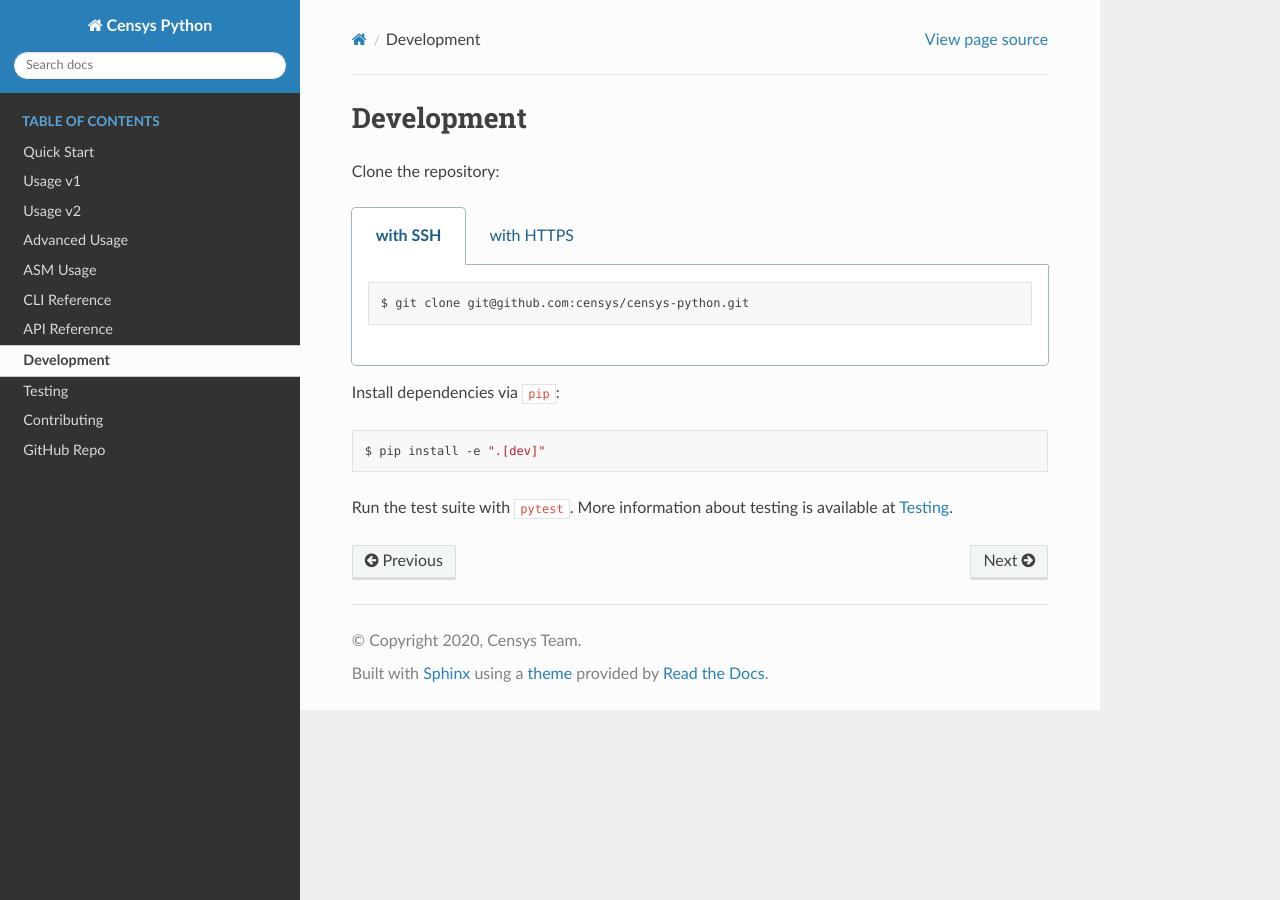
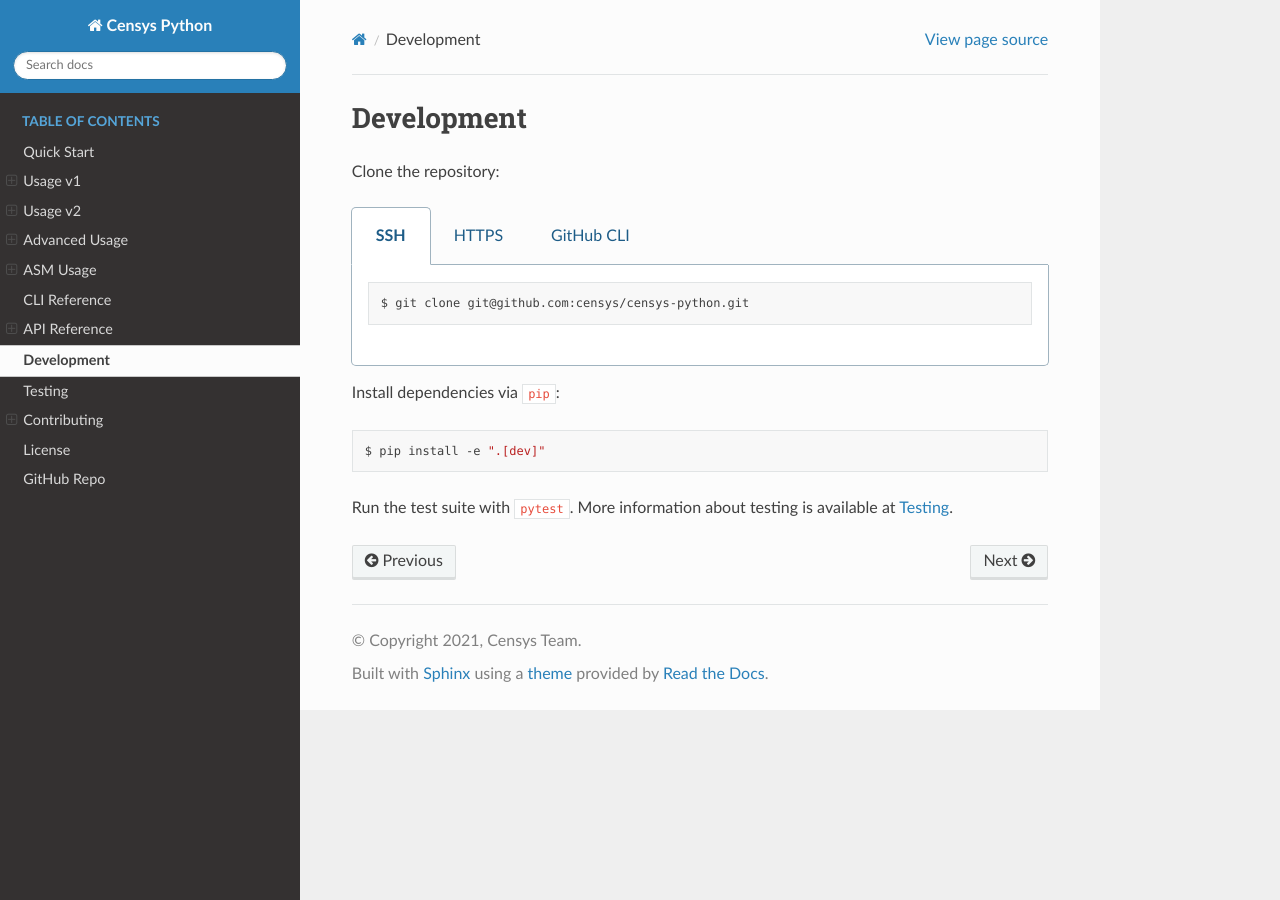
Before and after one commit to censys/censys-python, a Sphinx documentation site: the page built from docs/development.rst, in a window 1280 px wide. Built offline with Sphinx 7.4.7 and the Read the Docs theme 2.0.0, drawn with Linux system fonts in a browser that asks for light colours.

```diff
--- a/docs/conf.py
+++ b/docs/conf.py
@@ -3,6 +3,8 @@
 # This file only contains a selection of the most common options. For a full
 # list see the documentation:
 # https://www.sphinx-doc.org/en/master/usage/configuration.html
+
+from datetime import datetime
 
 import sphinx_rtd_theme
 
@@ -21,7 +23,7 @@
 # -- Project information -----------------------------------------------------
 
 project = "Censys Python"
-copyright = "2020, Censys Team"
+copyright = f"{datetime.now().year or 2021}, Censys Team"
 author = "Censys Team"
 
 # The full version, including alpha/beta/rc tags
@@ -68,6 +70,12 @@
 # so a file named "default.css" will overwrite the builtin "default.css".
 html_static_path = ["_static"]
 
+# Theme Options
+html_theme_options = {
+    "style_external_links": True,
+    "collapse_navigation": False
+}
+
 
 # -- Extension configuration -------------------------------------------------
 
@@ -77,6 +85,7 @@
 # Add mappings
 intersphinx_mapping = {
     "requests": ("https://requests.readthedocs.io/en/latest/", None),
+    "python": ("https://docs.python.org/3", None),
 }
 
 # Prefix document path to section labels, otherwise autogenerated labels would look
--- a/docs/development.rst
+++ b/docs/development.rst
@@ -5,17 +5,23 @@
 
 .. tabs::
 
-   .. tab:: with SSH
+   .. tab:: SSH
 
       .. prompt:: bash $
 
         git clone git@github.com:censys/censys-python.git
 
-   .. tab:: with HTTPS
+   .. tab:: HTTPS
 
       .. prompt:: bash $
 
         git clone https://github.com/censys/censys-python.git
+
+   .. tab:: GitHub CLI
+
+      .. prompt:: bash $
+
+        gh repo clone censys/censys-python
 
 Install dependencies via ``pip``:
 
--- a/docs/index.rst
+++ b/docs/index.rst
@@ -23,4 +23,5 @@
    development
    testing
    contributing
+   license
    GitHub Repo <https://github.com/censys/censys-python>
--- /dev/null
+++ b/docs/license.rst
@@ -0,0 +1,4 @@
+License
+=======
+
+.. include:: ../LICENSE
```
Also changed, not shown: docs/censys.rst (+0 -8 lines), 3 other files.
